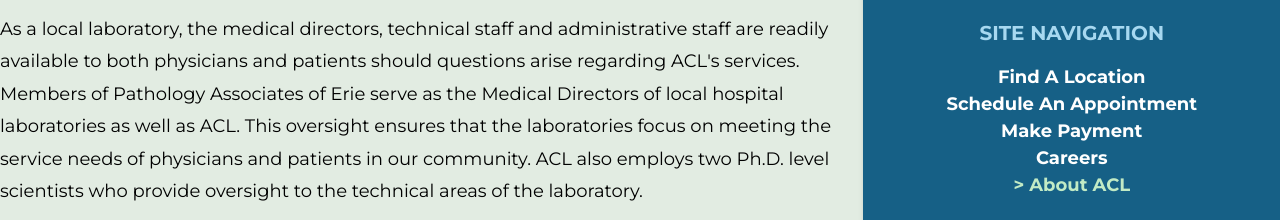
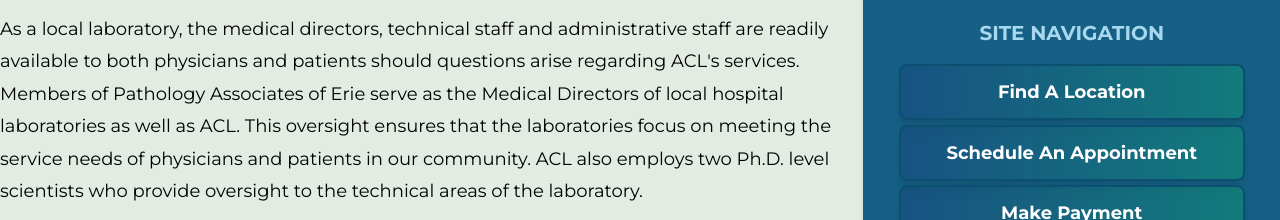
Before and after one commit to htmelvis/ACL-testsite, a React app: page /about in a window 1280 px wide. Shown: the part 576-796 px from the top of the page. Built offline with nearby package versions, Linux system fonts and the light colour scheme; some packages are replaced by stand-ins of ours; what @tailwindcss/ui would draw is missing.

Commit message:
new tab vertical sidebar

```diff
--- a/assets/styles/components.css
+++ b/assets/styles/components.css
@@ -620,16 +620,27 @@
 .link-list {
 	li {
 		@apply text-center;
+		line-height: 2em;
+		margin-bottom: .25em;
 	}
 	a {
 		@apply text-white font-bold;
+		width: 90%;
+		display: block;
+		margin: 0 auto;
 		&.active {
-			@apply text-green-200;
+			@apply text-green-200 bg-green-500;
 			&:before {
 				content: '> '
 			 }
 		 }
 	}
+}
+.bg-blue-green-gradient {
+	/*background: rgb(35,56,118);*/
+	/*background: linear-gradient(90deg, rgba(35,56,118,1) 0%, rgba(14,159,110,1) 100%);*/
+	background: rgb(26,50,120);
+	background: linear-gradient(90deg, rgba(26,50,120,0.29175420168067223) 0%, rgba(14,159,110,0.4206057422969187) 100%);
 }
 .location-list {
 	p {
--- a/src/components/partials/Sidebar.js
+++ b/src/components/partials/Sidebar.js
@@ -24,19 +24,19 @@
 				<h4 className="mt-8 text-center uppercase text-blue-300 text-xl font-bold my-4">Site Navigation</h4>
 
 				<ul>
-					<li><NavLink to="/locations">
+					<li><NavLink className="bg-blue-green-gradient border-2 border-blue-900 shadow-lg hover_bg-green-500 pt-2 pb-2 px-3 rounded-lg" to="/locations">
 						Find A Location
 					</NavLink></li>
-					<li><NavLink to="/appointments">
+					<li><NavLink className="bg-blue-green-gradient border-2 border-blue-900 shadow-lg hover_bg-green-500 pt-2 pb-2 px-3 rounded-lg" to="/appointments">
 						Schedule An Appointment
 					</NavLink></li>
-					<li><NavLink to="/payments">
+					<li><NavLink className="bg-blue-green-gradient border-2 border-blue-900 shadow-lg hover_bg-green-500 pt-2 pb-2 px-3 rounded-lg" to="/payments">
 						Make Payment
 					</NavLink></li>
-					<li><NavLink to="/careers">
+					<li><NavLink className="bg-blue-green-gradient border-2 border-blue-900 shadow-lg hover_bg-green-500 pt-2 pb-2 px-3 rounded-lg" to="/careers">
 						Careers
 					</NavLink></li>
-					<li><NavLink to="/about">
+					<li><NavLink className="bg-blue-green-gradient border-2 border-blue-900 shadow-lg hover_bg-green-500 pt-2 pb-2 px-3 rounded-lg" to="/about">
 						About ACL
 					</NavLink></li>
 				</ul>
@@ -51,7 +51,7 @@
 		</p>
 		<h4 className="text-center uppercase text-blue-300 text-xl font-bold my-4">Toll Free Telephone</h4>
 		<h3 className="text-center font-bold text-blue-100 text-2xl my-4 mb-8">1-800-937-8028</h3>
-		{!locationsMatch && !home && !home.isExact &&
+		{!locationsMatch && !home &&
 		<Link to="/locations">
 			<img src="images/Location.png" alt="Find ACL Location" className="mx-auto" />
 		</Link>
```
